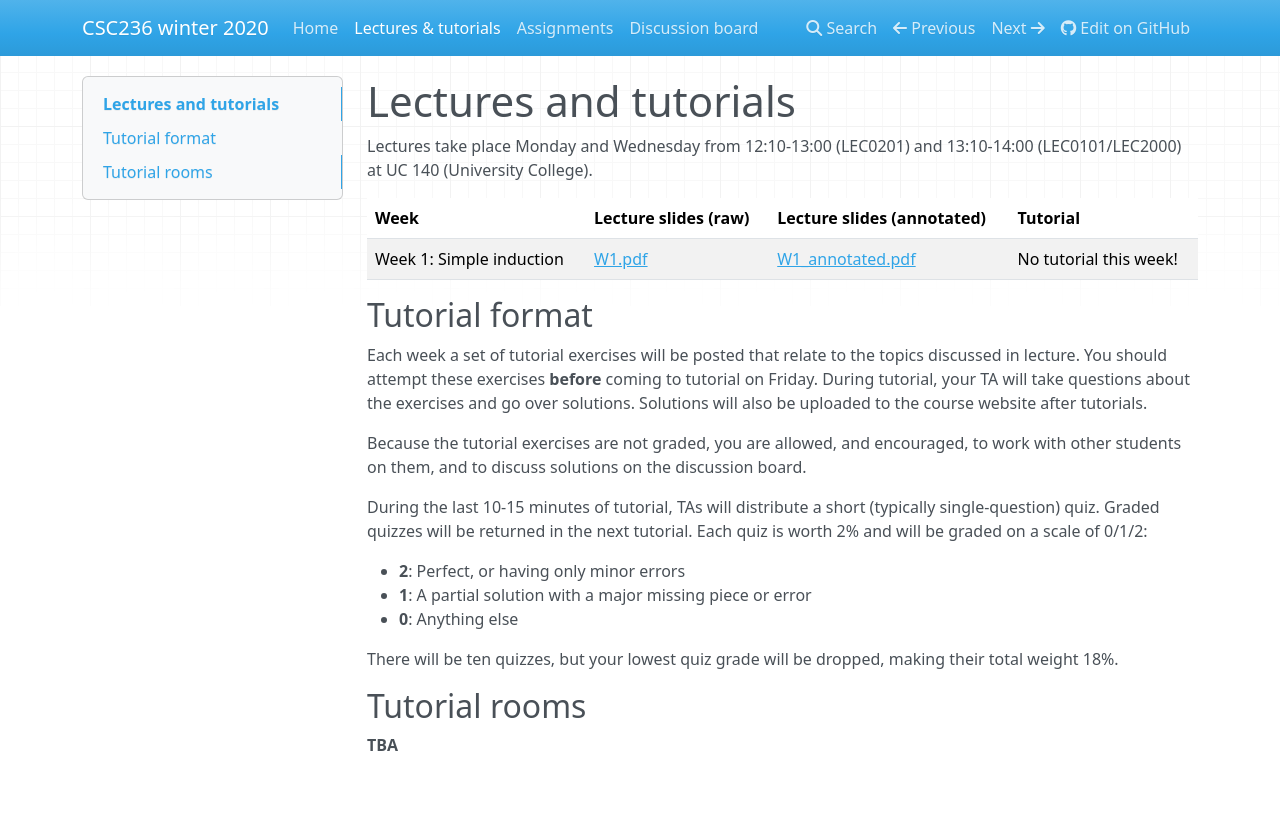
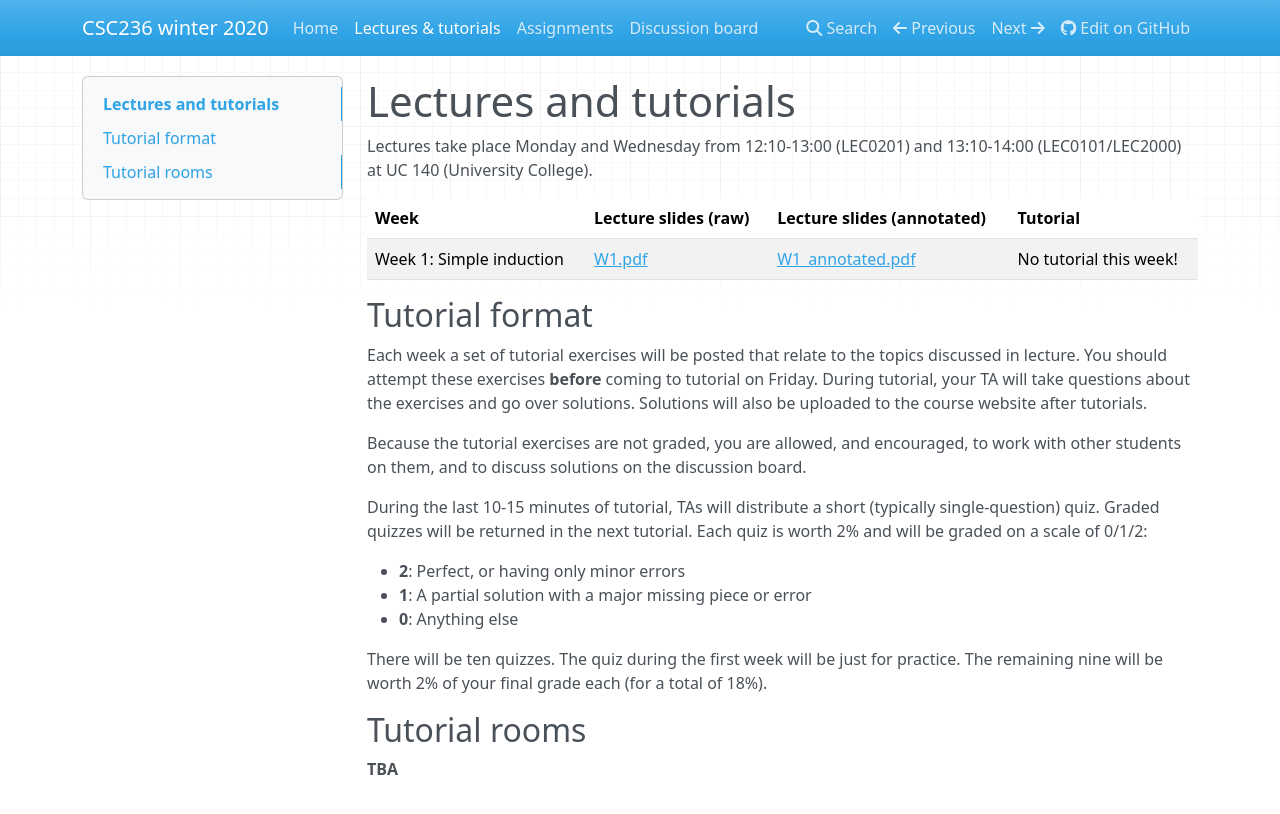
Before and after one commit to colinmorris/csc236, an MkDocs documentation site: the page built from docs/lectures_and_tutorials.md, in a window 1280 px wide. Shown: the top 814 px of the page. Built offline with MkDocs 1.6.1, drawn with Linux system fonts in a browser that asks for light colours; nearby versions of some CDN libraries.

Commit message:
Harmonize tutorial quiz info with grading scheme

```diff
--- a/docs/lectures_and_tutorials.md
+++ b/docs/lectures_and_tutorials.md
@@ -18,7 +18,7 @@ During the last 10-15 minutes of tutorial, TAs will distribute a short (typicall
 * **1**: A partial solution with a major missing piece or error
 * **0**: Anything else
 
-There will be ten quizzes, but your lowest quiz grade will be dropped, making their total weight 18%.
+There will be ten quizzes. The quiz during the first week will be just for practice. The remaining nine will be worth 2% of your final grade each (for a total of 18%).
 
 ## Tutorial rooms
 
```
